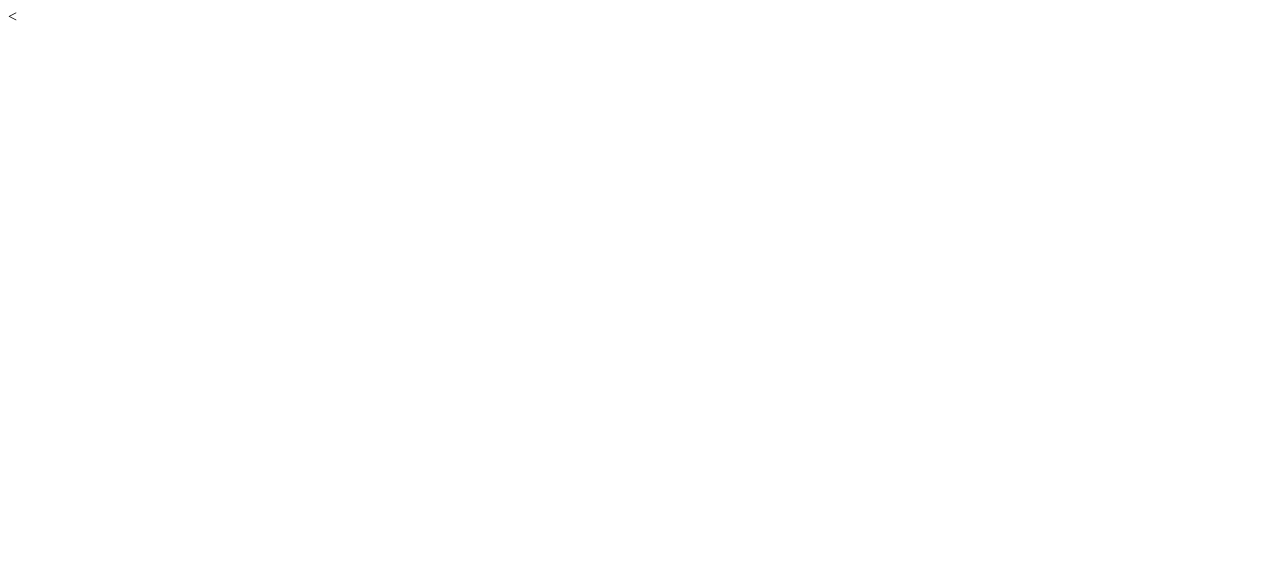
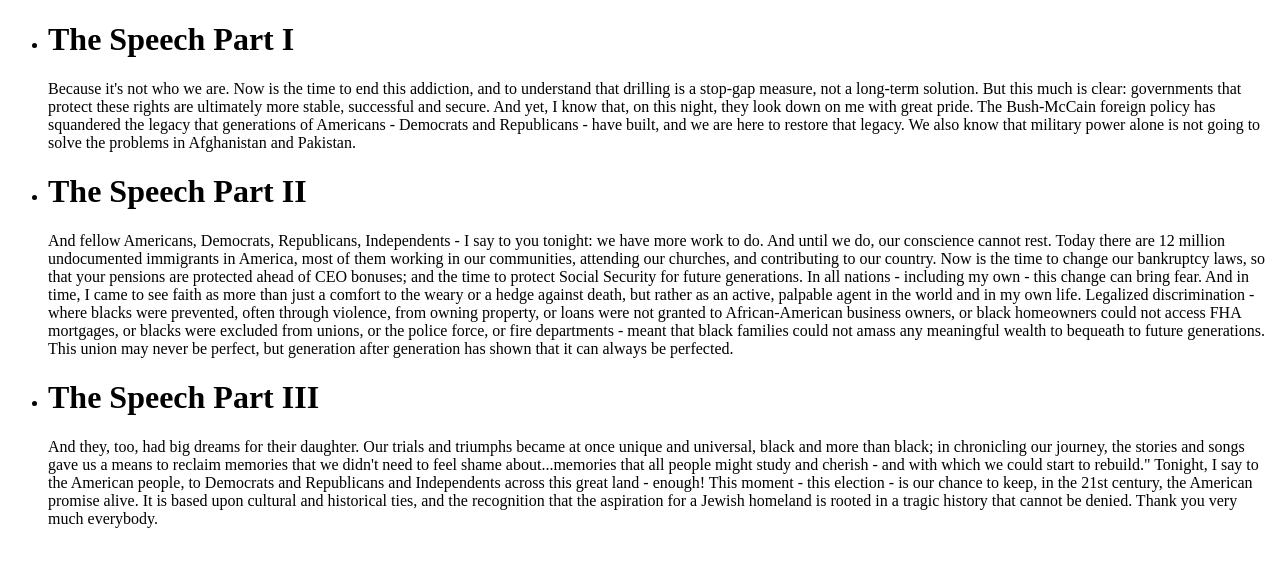
Before and after one commit to jefdonmar/JS-Accordion-, a plain HTML site: page index.html in a window 1280 px wide. Drawn offline with Linux system fonts and the light colour scheme.

Commit message:
Added the html content for the page

```diff
--- a/index.html
+++ b/index.html
@@ -1,4 +1,4 @@
-<<!DOCTYPE html>
+<!DOCTYPE html>
 <html>
 <head>
   <title>JS-Accordion</title>
@@ -8,9 +8,48 @@
 
   <div class="container">
 
+    <ul>
 
+      <li>
 
+        <h1>The Speech Part I</h1>
 
+        <p>
+          Because it's not who we are. Now is the time to end this addiction, and to understand that drilling is a stop-gap measure, not a long-term solution. But this much is clear: governments that protect these rights are ultimately more stable, successful and secure.
+
+          And yet, I know that, on this night, they look down on me with great pride. The Bush-McCain foreign policy has squandered the legacy that generations of Americans - Democrats and Republicans - have built, and we are here to restore that legacy. We also know that military power alone is not going to solve the problems in Afghanistan and Pakistan.
+
+        </p>
+
+      </li>
+
+      <li>
+
+        <h1>The Speech Part II</h1>
+
+        <p>
+          And fellow Americans, Democrats, Republicans, Independents - I say to you tonight: we have more work to do. And until we do, our conscience cannot rest. Today there are 12 million undocumented immigrants in America, most of them working in our communities, attending our churches, and contributing to our country. Now is the time to change our bankruptcy laws, so that your pensions are protected ahead of CEO bonuses; and the time to protect Social Security for future generations. In all nations - including my own - this change can bring fear.
+
+          And in time, I came to see faith as more than just a comfort to the weary or a hedge against death, but rather as an active, palpable agent in the world and in my own life. Legalized discrimination - where blacks were prevented, often through violence, from owning property, or loans were not granted to African-American business owners, or black homeowners could not access FHA mortgages, or blacks were excluded from unions, or the police force, or fire departments - meant that black families could not amass any meaningful wealth to bequeath to future generations. This union may never be perfect, but generation after generation has shown that it can always be perfected.
+
+        </p>
+
+      </li>
+
+      <li>
+
+        <h1>The Speech Part III</h1>
+
+        <p>
+          And they, too, had big dreams for their daughter. Our trials and triumphs became at once unique and universal, black and more than black; in chronicling our journey, the stories and songs gave us a means to reclaim memories that we didn't need to feel shame about...memories that all people might study and cherish - and with which we could start to rebuild." Tonight, I say to the American people, to Democrats and Republicans and Independents across this great land - enough! This moment - this election - is our chance to keep, in the 21st century, the American promise alive. It is based upon cultural and historical ties, and the recognition that the aspiration for a Jewish homeland is rooted in a tragic history that cannot be denied.
+
+          Thank you very much everybody.
+
+        </p>
+
+      </li>
+
+    </ul>
 
 
 
```
